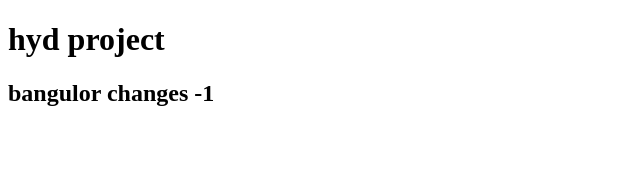
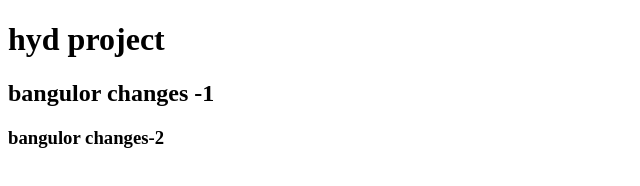
Before and after one commit to soumyakandula16/git-clone-demo, a plain HTML site: page index.html in a window 1280 px wide. Shown: the whole page, without its empty margins (0-640 px from the left). Drawn offline with Linux system fonts and the light colour scheme.

Commit message:
bang change 2

```diff
--- a/index.html
+++ b/index.html
@@ -8,5 +8,6 @@
 <body>
   <h1>hyd project</h1>
   <h2>bangulor changes -1</h2>
+  <h3>bangulor changes-2</h3>
 </body>
 </html>
```
